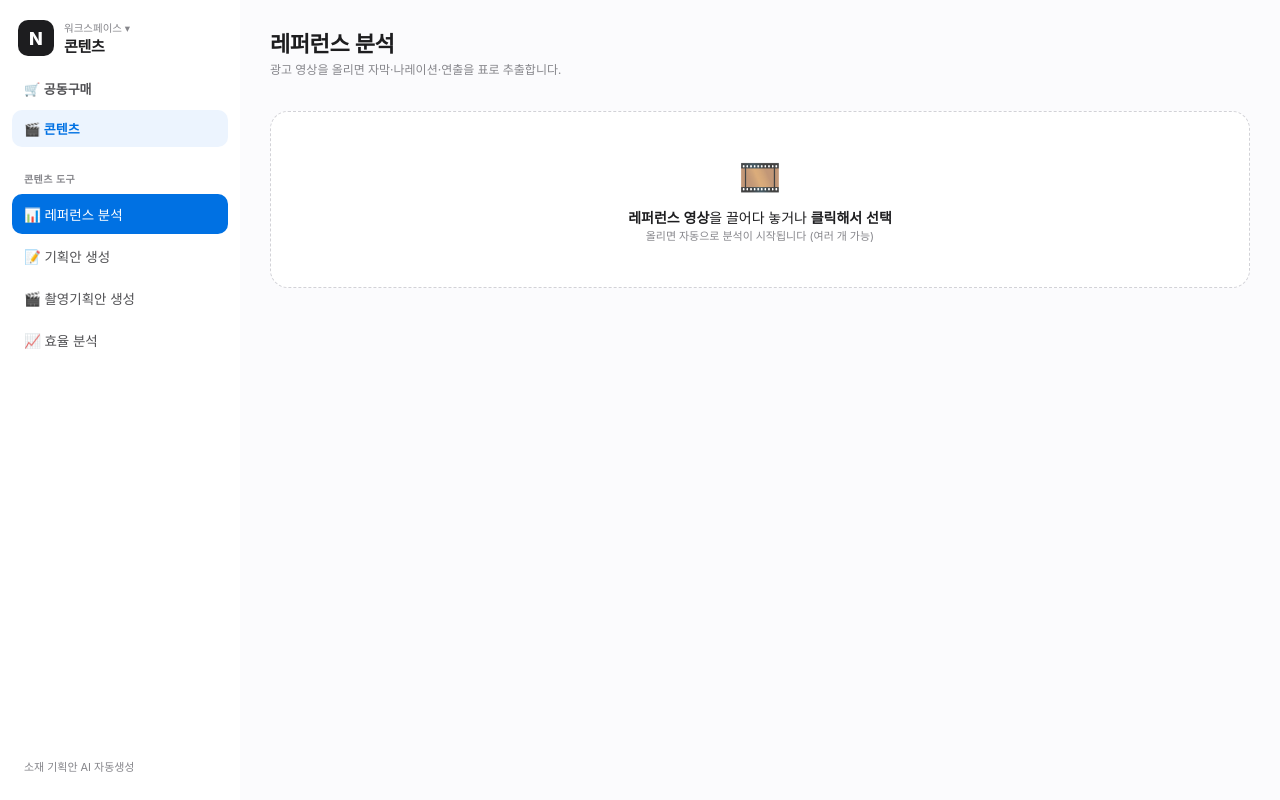
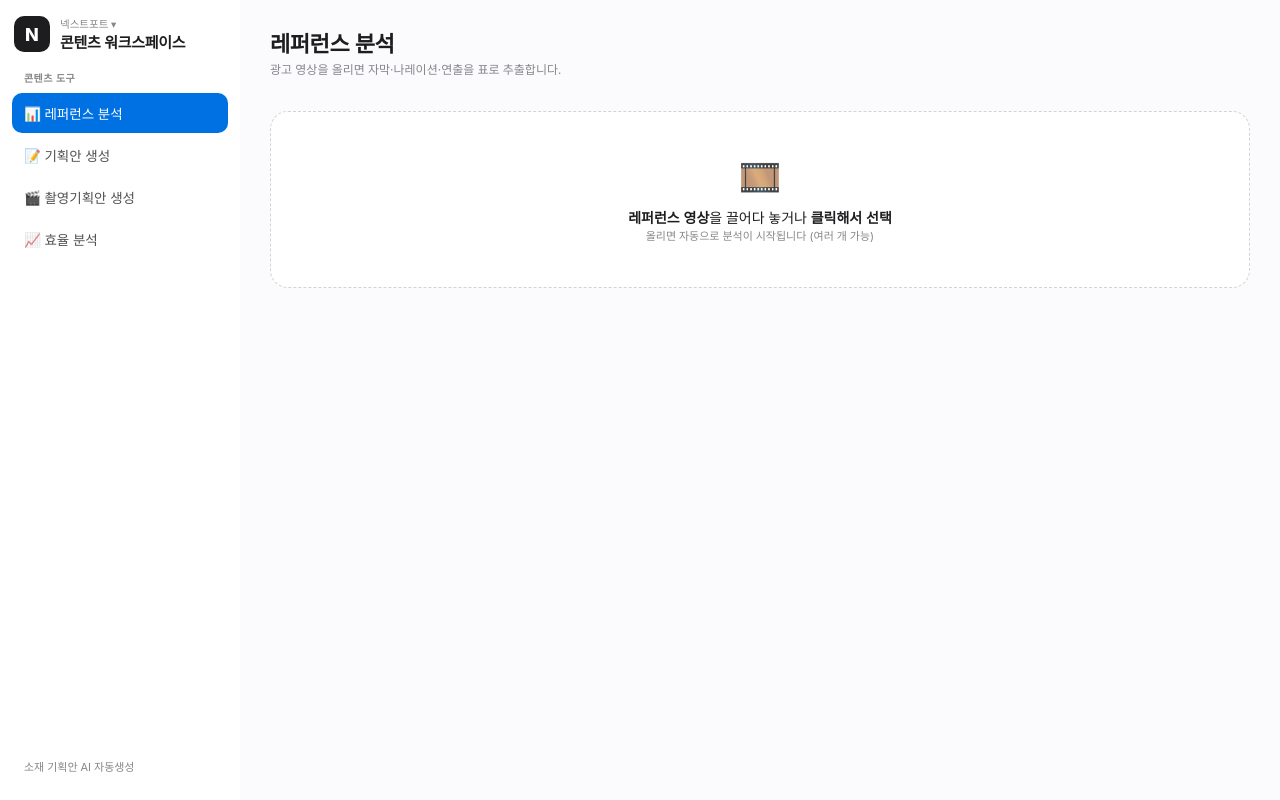
Before and after one commit to hwansnim/Nextport-Workspace, a Flask app: page /content in a window 1280 px wide. Run offline with Flask 3, Linux system fonts and the light colour scheme; some web fonts are replaced.

Commit message:
워크스페이스 전환 드롭다운 (노션식 스위처)
- 사이드바 '넥스트포트 ▾' 클릭 → 아래로 드롭다운 → [콘텐츠 워크스페이스 / 공동구매 워크스페이스] 선택
- 양쪽 페이지(/, /content) 동일 적용, 현재 워크스페이스 ✓ 표시. 바깥 클릭 시 닫힘.

Co-Authored-By: Claude Opus 4.8 (1M context) <noreply@anthropic.com>

```diff
--- a/static/content-studio.js
+++ b/static/content-studio.js
@@ -9,6 +9,12 @@
   const state = { projects: [], active: 0, product: { name: "", features: "" } };
 
   function init() {
+    // 워크스페이스 전환 드롭다운
+    const wb = $("wsBrand"), wd = $("wsDropdown");
+    if (wb && wd) {
+      wb.addEventListener("click", (e) => { if (e.target.closest(".ws-dd-item")) return; e.stopPropagation(); wd.hidden = !wd.hidden; });
+      document.addEventListener("click", () => { wd.hidden = true; });
+    }
     // 좌측 탭 전환
     document.querySelectorAll(".cw-nav-item").forEach((b) => b.addEventListener("click", () => switchPane(b.dataset.pane)));
     // 영상 업로드
--- a/static/style.css
+++ b/static/style.css
@@ -91,11 +91,21 @@ body {
   display: flex; align-items: center; justify-content: center;
   font-size: 17px; font-weight: 700; color: #fff;
 }
-.brand-logo-link { text-decoration: none; cursor: pointer; transition: transform .12s, box-shadow .15s; position: relative; }
-.brand-logo-link:hover { transform: scale(1.06); box-shadow: 0 0 0 3px rgba(0,113,227,.25); }
-.brand-logo-link::after { content: "🎬"; position: absolute; bottom: -4px; right: -5px; font-size: 11px; opacity: 0; transition: opacity .15s; }
-.brand-logo-link:hover::after { opacity: 1; }
 .brand-text { line-height: 1.25; }
+/* 워크스페이스 전환 드롭다운 */
+.ws-trigger { position: relative; cursor: pointer; border-radius: var(--radius-sm); padding: 4px; margin: -4px; transition: background .12s; }
+.ws-trigger:hover { background: rgba(0,0,0,.04); }
+.ws-caret { font-size: 9px; color: var(--sidebar-muted); }
+.ws-dropdown {
+  position: absolute; top: calc(100% + 6px); left: 0; min-width: 220px; z-index: 200;
+  background: #fff; border: 1px solid var(--line); border-radius: var(--radius);
+  box-shadow: var(--shadow-md); padding: 6px;
+}
+.ws-dd-head { font-size: 10px; font-weight: 700; color: var(--muted); text-transform: uppercase; letter-spacing: .04em; padding: 8px 10px 6px; }
+.ws-dd-item { display: flex; align-items: center; justify-content: space-between; gap: 8px; padding: 9px 10px; border-radius: var(--radius-sm); font-size: 13px; font-weight: 500; color: var(--text); text-decoration: none; }
+.ws-dd-item:hover { background: var(--hover); }
+.ws-dd-item.active { color: var(--accent); font-weight: 600; }
+.ws-dd-check { color: var(--accent); font-weight: 700; }
 .brand-title { font-size: 14px; font-weight: 600; color: var(--sidebar-text); letter-spacing: -.01em; }
 .brand-sub { font-size: 11px; color: var(--sidebar-muted); }
 
--- a/templates/content.html
+++ b/templates/content.html
@@ -13,17 +13,17 @@
   <div class="cw-shell">
     <!-- 사이드바 -->
     <aside class="cw-side">
-      <div class="cw-brand">
-        <a href="/" class="cw-logo" title="공동구매 워크스페이스로 전환">N</a>
+      <div class="cw-brand ws-trigger" id="wsBrand" title="워크스페이스 전환">
+        <div class="cw-logo">N</div>
         <div class="cw-brand-txt">
-          <div class="cw-brand-sw">워크스페이스 ▾</div>
-          <div class="cw-brand-name">콘텐츠</div>
+          <div class="cw-brand-sw">넥스트포트 ▾</div>
+          <div class="cw-brand-name">콘텐츠 워크스페이스</div>
         </div>
-      </div>
-
-      <div class="cw-ws-switch">
-        <a href="/" class="cw-ws-item">🛒 공동구매</a>
-        <a href="/content" class="cw-ws-item active">🎬 콘텐츠</a>
+        <div class="ws-dropdown" id="wsDropdown" hidden>
+          <div class="ws-dd-head">넥스트포트</div>
+          <a href="/content" class="ws-dd-item active">🎬 콘텐츠 워크스페이스 <span class="ws-dd-check">✓</span></a>
+          <a href="/" class="ws-dd-item">🛒 공동구매 워크스페이스</a>
+        </div>
       </div>
 
       <nav class="cw-nav">
```
Also changed, not shown: templates/index.html (+17 -4 lines).
